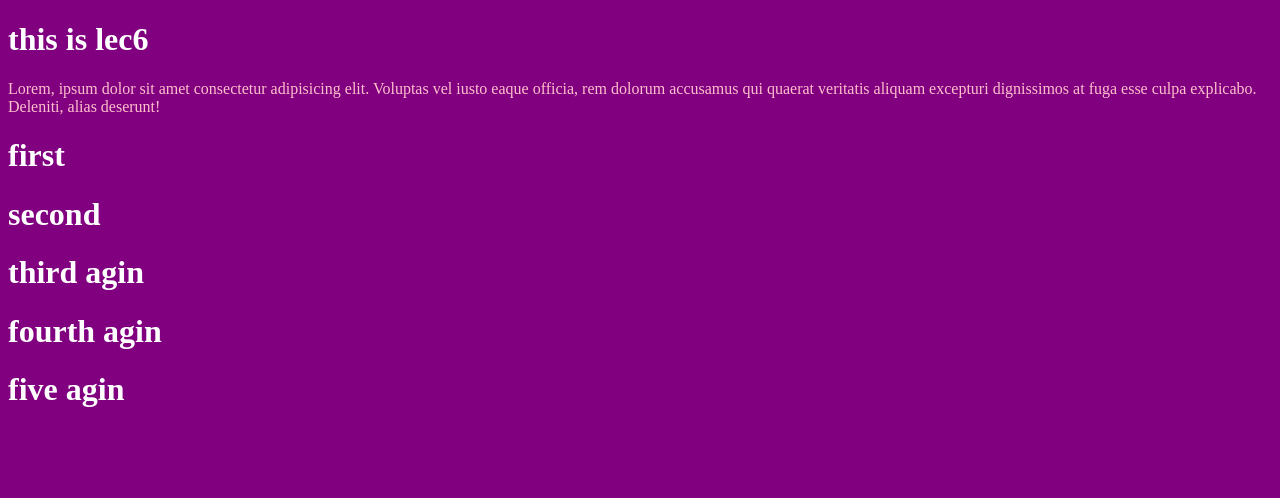
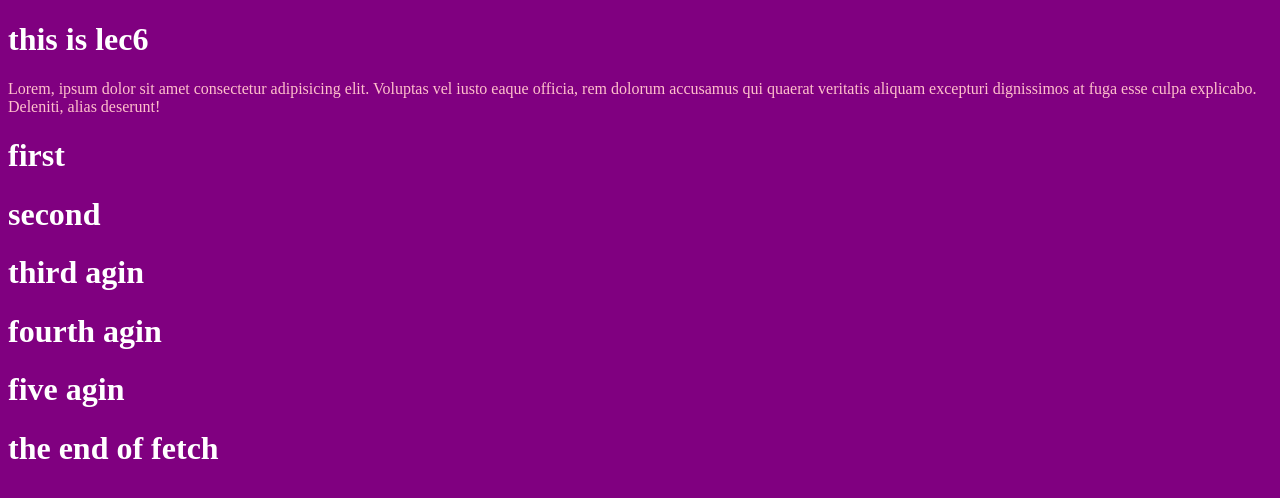
Before and after one commit to Ust-test/le7g1, a plain HTML site: page index.html in a window 1280 px wide. Drawn offline with Linux system fonts and the light colour scheme.

Commit message:
add end fetch

```diff
--- a/index.html
+++ b/index.html
@@ -14,5 +14,6 @@
     <h1>third agin</h1>
     <h1>fourth agin</h1>
     <h1>five agin </h1>
+    <h1>the end of fetch</h1>
 </body>
 </html>
```
